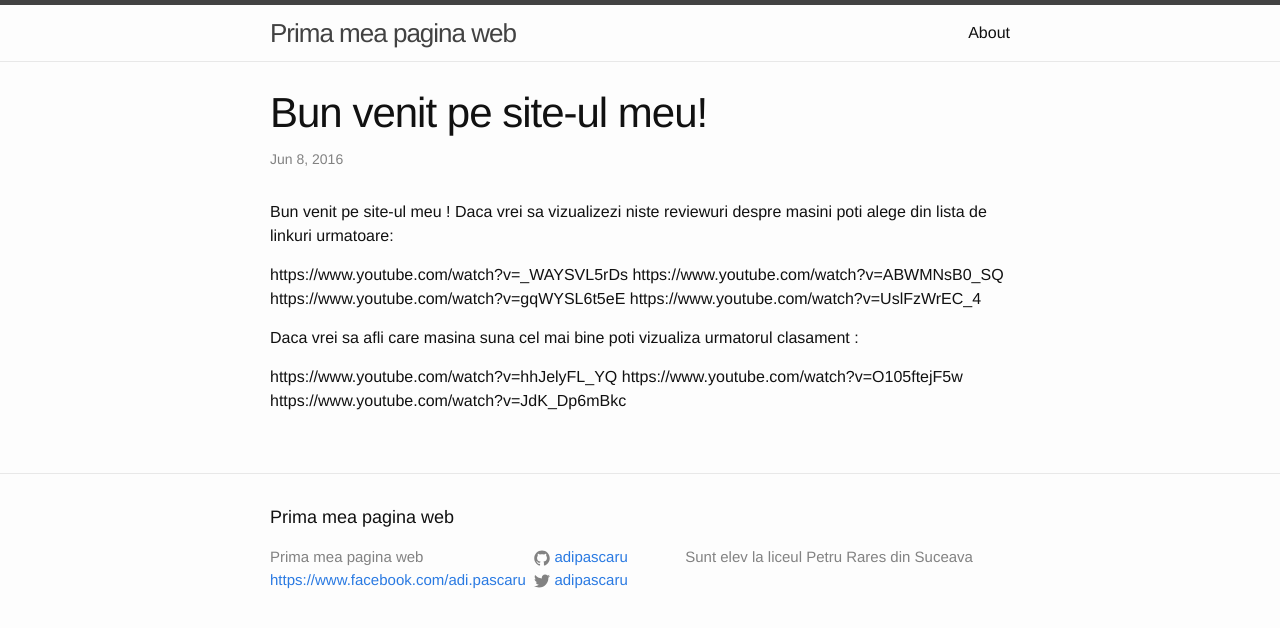
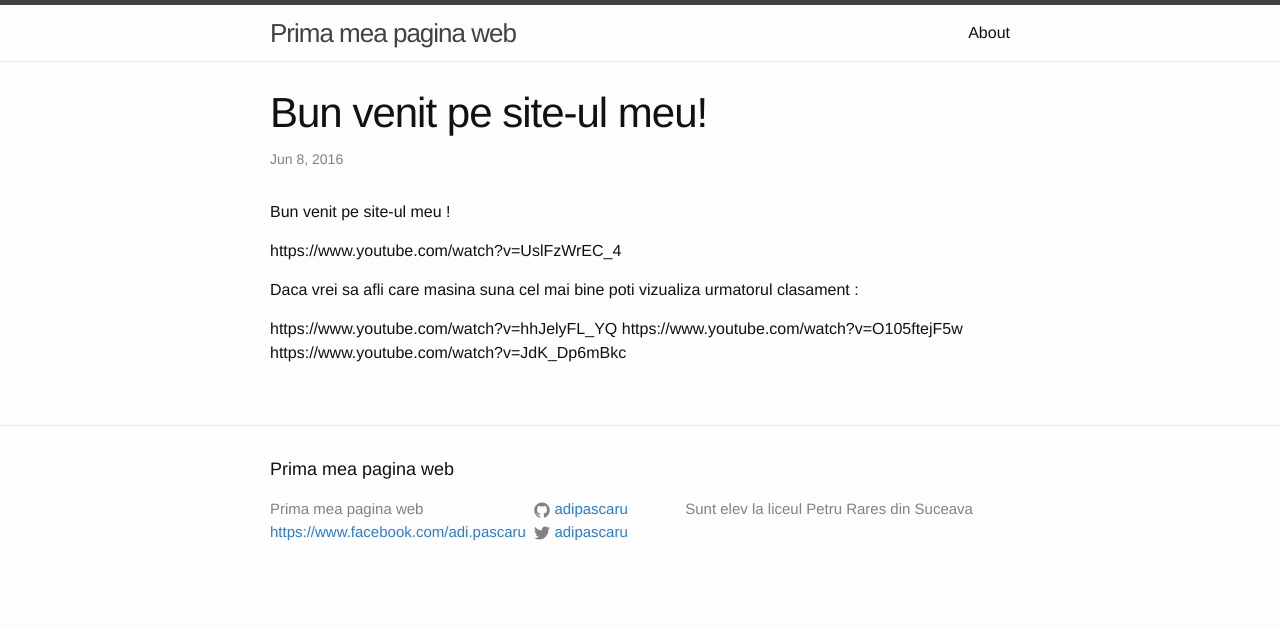
Before and after one commit to adipascaru/adipascaru.github.io, a Jekyll site: the page built from _posts/2016-06-08-welcome-to-jekyll.markdown, in a window 1280 px wide. Shown: the top 628 px of the page. Built offline with Jekyll 4.4.1, drawn with Linux system fonts in a browser that asks for light colours.

Commit message:
Update 2016-06-08-welcome-to-jekyll.markdown

```diff
--- a/_posts/2016-06-08-welcome-to-jekyll.markdown
+++ b/_posts/2016-06-08-welcome-to-jekyll.markdown
@@ -4,11 +4,8 @@ title:  "Bun venit pe site-ul meu!"
 date:   2016-06-08 10:48:09 -0400
 categories: jekyll update
 ---
-Bun venit pe site-ul meu ! Daca vrei sa vizualizezi niste reviewuri despre masini poti alege din lista de linkuri urmatoare:
+Bun venit pe site-ul meu !
 
-https://www.youtube.com/watch?v=_WAYSVL5rDs
-https://www.youtube.com/watch?v=ABWMNsB0_SQ
-https://www.youtube.com/watch?v=gqWYSL6t5eE
 https://www.youtube.com/watch?v=UslFzWrEC_4
 
 Daca vrei sa afli care masina suna cel mai bine poti vizualiza urmatorul clasament :
```
